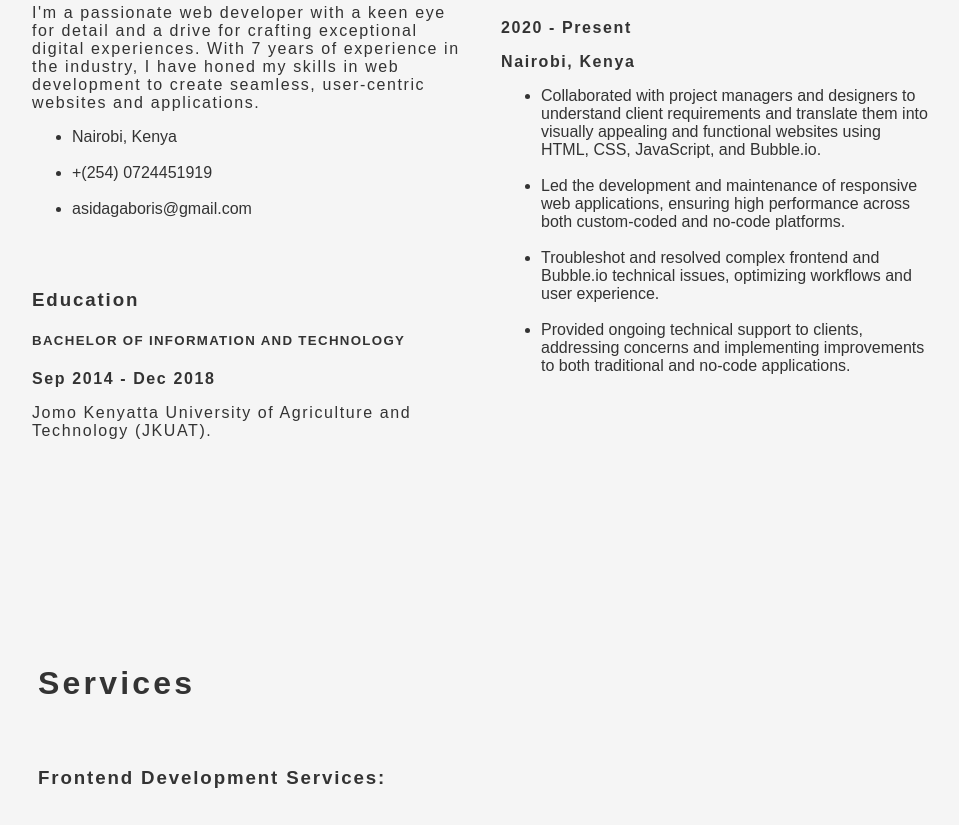
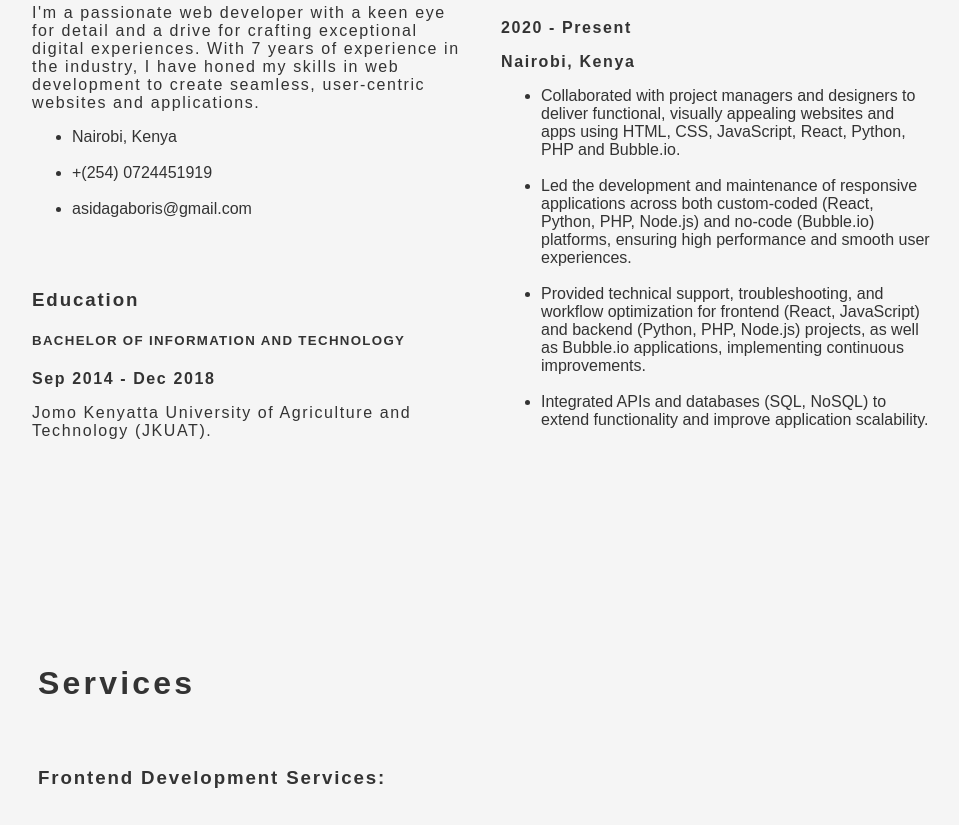
Before and after one commit to Asidaga/portfolio, a plain HTML site: page index.html in a window 1280 px wide. Shown: the part 2734-3559 px from the top of the page, without its empty margins (292-1251 px from the left). Drawn offline with Linux system fonts and the light colour scheme.

Commit message:
Update index.html
Add more updates on resume

```diff
--- a/index.html
+++ b/index.html
@@ -140,10 +140,10 @@
                     <p><b>2020 - Present</b></p>
                     <p><b>Nairobi, Kenya</b></p>
                     <ul>
-                        <li>Collaborated with project managers and designers to understand client requirements and translate them into visually appealing and functional websites using HTML, CSS, JavaScript, and Bubble.io.</li><br>
-                        <li>Led the development and maintenance of responsive web applications, ensuring high performance across both custom-coded and no-code platforms.</li><br>
-                        <li>Troubleshot and resolved complex frontend and Bubble.io technical issues, optimizing workflows and user experience.</li><br>
-                        <li>Provided ongoing technical support to clients, addressing concerns and implementing improvements to both traditional and no-code applications.</li>
+                        <li>Collaborated with project managers and designers to deliver functional, visually appealing websites and apps using HTML, CSS, JavaScript, React, Python, PHP and Bubble.io.</li><br>
+                        <li>Led the development and maintenance of responsive applications across both custom-coded (React, Python, PHP, Node.js) and no-code (Bubble.io) platforms, ensuring high performance and smooth user experiences.</li><br>
+                        <li>Provided technical support, troubleshooting, and workflow optimization for frontend (React, JavaScript) and backend (Python, PHP, Node.js) projects, as well as Bubble.io applications, implementing continuous improvements.</li><br>
+                        <li>Integrated APIs and databases (SQL, NoSQL) to extend functionality and improve application scalability.</li>
                     </ul>
                 </div>
             </div>
```
